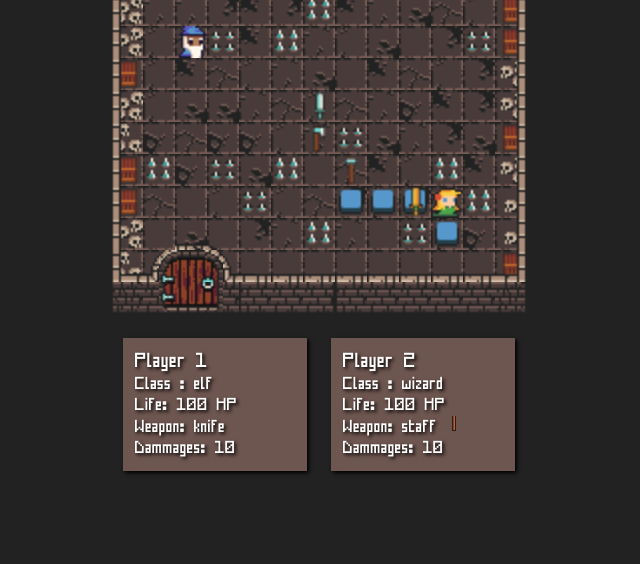
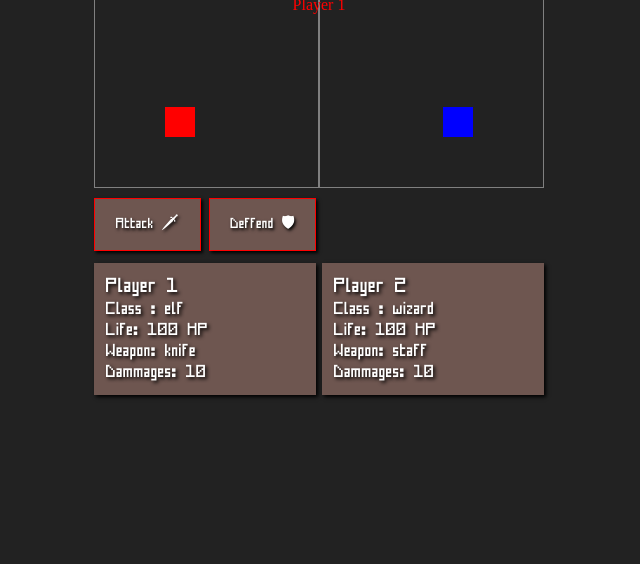
Before and after one commit to kevinbarfleur/P6-openclassrooms, a website built with Vite: page index.html in a window 1280 px wide. Shown: the part 236-800 px from the top of the page, without its empty margins (321-961 px from the left). Built offline with nearby package versions, Linux system fonts and the light colour scheme; files whose address does not match are found by name.

Commit message:
Dev fight phase - tests

```diff
--- a/App/Board.js
+++ b/App/Board.js
@@ -1,10 +1,11 @@
 import { getRandomInt } from './utils/utils.js'
 
 export default class Board {
-    constructor(dimensions, pikesDensity) {
+    constructor(dimensions, pikesDensity, gamePhase) {
         this.dimensions = dimensions
         this.pikesDensity = parseInt(pikesDensity.slice(0, -1))
         this.currentLevel = this.generateLevel()
+        this.gamePhase = gamePhase
         this.doorPosition = undefined
         this.banners = []
         this.access = {
--- /dev/null
+++ b/App/fightActions.js
@@ -0,0 +1,13 @@
+export const initSelectors = (acitonsContainer, attack, defend, globals) => {
+    attack.addEventListener('click', () => {
+        if (globals.currentPlayer === 1) {
+            acitonsContainer.classList = 'action right'
+            globals.currentPlayer = 2
+        } else if (globals.currentPlayer === 2) {
+            acitonsContainer.classList = 'action left'
+            globals.currentPlayer = 1
+        }
+
+        console.log('player', globals.currentPlayer)
+    })
+}
--- a/App/main.js
+++ b/App/main.js
@@ -7,6 +7,7 @@ import Weapon from './Weapon'
 import Board from './Board'
 import { loadImage } from './utils/loaders'
 import { getSpritesKeys, getMoveSteps } from './utils/utils'
+import { initSelectors } from './fightActions'
 import {
     tiles,
     charactersSprites,
@@ -20,13 +21,17 @@ import heartImage from './assets/heart.png'
 const boardCanvas = document.getElementById('board')
 const context = boardCanvas.getContext('2d')
 
-const fightCanvas = document.getElementById('fight')
-const contextFight = fightCanvas.getContext('2d')
+const fightContainer = document.getElementById('fight')
+const instructionContainer = document.querySelector('.instruction')
+const actionContainer = document.querySelector('.action')
+const attackButton = document.querySelector('.attack')
+const defendButton = document.querySelector('.defend')
 
 const fps = 200
 const playerMoveSpeed = 1.4
 const unit = 32
 let mousePos = { x: 0, y: 0 }
+
 let gamePhase = 'board'
 
 let playersInstances = []
@@ -34,9 +39,10 @@ let weaponsInstances = []
 let currentPlayer = 1
 const pikesDensity = '10%'
 const size = 12
-const board = new Board({ x: size, y: size }, pikesDensity)
+const board = new Board({ x: size, y: size }, pikesDensity, gamePhase)
 const currentLevel = board.getCurrentLevel()
 const boardDimensions = board.getDimensions()
+
 let fpsInterval, now, then, elapsed, startTime
 resizeCanvas(boardDimensions)
 
@@ -169,7 +175,9 @@ function handlePlayerMove(char, ite, sprites) {
                 }
             }
 
+            // AUTO FIGHT
             handleGamePhase(isFighting(), currentPlayer, fps)
+            // handleGamePhase(true, currentPlayer, fps)
             printInfo(sprites)
         }, i * fps * 2)
     }
@@ -200,7 +208,7 @@ function printInfo(sprites) {
             <div class="life">
                 <p class="life-label">Life:  ${life} HP </p>
             </div>
-            <p>Weapon: ${weapon} <span class="weapon-player-${player}"></span> </p>
+            <p>Weapon: ${weapon} </p>
             <p>Dammages:  ${dmg}</p>
         </div>
     `
@@ -213,16 +221,17 @@ function printInfo(sprites) {
             player.weapon,
             player.dmg
         )
+    }
 
-        if (player.weapon !== 'fist' && player.weapon !== 'head') {
-            const weaponContainer = document.querySelector(
-                `.weapon-player-${player.player}`
-            )
+    if (gamePhase === 'fight') {
+        const currentClass = currentPlayer === 1 ? 'red' : 'blue'
+        const instructionTemplate = () => `
+            <div class="${currentClass}">
+                Player <span>${currentPlayer}</span>
+            </div>
+        `
 
-            weaponContainer.innerHTML = ''
-            const canvas = cloneCanvas(getSpriteElement(player.weapon, sprites))
-            weaponContainer.appendChild(canvas)
-        }
+        instructionContainer.innerHTML = instructionTemplate(currentClass)
     }
 }
 
@@ -235,9 +244,9 @@ function handleGamePhase(isFighting, fps) {
                 boardCanvas.classList.remove('active')
             }, 600)
             setTimeout(() => {
-                fightCanvas.classList.add('active')
+                fightContainer.classList.add('active')
                 setTimeout(() => {
-                    fightCanvas.classList.add('fade-in')
+                    fightContainer.classList.add('fade-in')
                 }, 100)
             }, 600)
         }, fps)
@@ -295,7 +304,9 @@ function render(characters, weapons, context, sprites) {
     if (elapsed > fpsInterval) {
         then = now - (elapsed % fpsInterval)
 
+        board.gamePhase = gamePhase
         board.draw(currentLevel, sprites, context)
+
         for (let char of characters) {
             char.draw(context, sprites)
         }
@@ -303,6 +314,9 @@ function render(characters, weapons, context, sprites) {
             if (!weapon.isHeld) weapon.draw(context, sprites)
         }
     }
+
+    console.log(currentPlayer)
+    printInfo(sprites)
 }
 
 loadImage(tileset).then((image) => {
@@ -396,6 +410,8 @@ loadImage(tileset).then((image) => {
         }
     })
 
-    printInfo(sprites)
+    // AUTO FIGHT
     initRendering(8, playersInstances, weaponsInstances, context, sprites)
+    handleGamePhase(true, currentPlayer, fps)
+    initSelectors(actionContainer, attackButton, defendButton, getGlobal())
 })
--- a/App/styles/style.scss
+++ b/App/styles/style.scss
@@ -48,6 +48,7 @@ $shadow-color: #4d88b7;
     }
 
     #fight {
+        position: relative;
         display: none;
         opacity: 0;
         transition: 0.6s;
@@ -59,7 +60,103 @@ $shadow-color: #4d88b7;
 
         &.active {
             display: flex;
-            border: 1px solid red;
+            flex-direction: column;
+        }
+
+        .instruction {
+            position: absolute;
+            top: 10px;
+            left: 50%;
+            transform: translate(-50%);
+
+            .red {
+                color: red;
+            }
+
+            .blue {
+                color: blue;
+            }
+        }
+
+        .fight-area {
+            display: flex;
+            flex-direction: row;
+            width: 450px;
+            height: 200px;
+
+            .right {
+                display: flex;
+                flex-direction: column;
+                justify-content: flex-start;
+                align-items: flex-end;
+                width: 50%;
+                height: 100%;
+                border: 1px solid grey;
+
+                .player-container {
+                    margin-top: 120px;
+                    margin-right: 70px;
+                    width: 30px;
+                    height: 30px;
+                    background-color: blue;
+                }
+            }
+
+            .left {
+                display: flex;
+                flex-direction: column;
+                justify-content: flex-start;
+                align-items: flex-start;
+                width: 50%;
+                height: 100%;
+                border: 1px solid grey;
+
+                .player-container {
+                    margin-top: 120px;
+                    margin-left: 70px;
+                    width: 30px;
+                    height: 30px;
+                    background-color: red;
+                }
+            }
+        }
+
+        .action {
+            display: flex;
+            margin-top: 12px;
+            width: 222px;
+            display: flex;
+            justify-content: space-between;
+
+            &.left {
+                transform: translateX(0);
+                transition: 0.5s;
+
+                button {
+                    border: 1px solid red;
+                }
+            }
+            &.right {
+                transform: translateX(100%);
+                margin-left: 6px;
+                transition: 0.5s;
+
+                button {
+                    border: 1px solid blue;
+                }
+            }
+
+            button {
+                width: 48%;
+                font-family: 'Blocky';
+                font-size: 1em;
+                color: white;
+                padding: 12px;
+                text-shadow: black 0.1em 0.1em 0.2em;
+                background-color: #6e5650;
+                border: black;
+                box-shadow: black 0.1em 0.1em 0.2em;
+            }
         }
     }
 
@@ -71,7 +168,7 @@ $shadow-color: #4d88b7;
 
     .panel-info {
         width: 100%;
-        max-width: 416px;
+        max-width: 450px;
         margin-top: 12px;
 
         display: flex;
@@ -84,11 +181,10 @@ $shadow-color: #4d88b7;
             color: white;
             padding: 12px;
             border: 2px solid green;
-            width: 48%;
+            width: 44%;
             text-shadow: black 0.1em 0.1em 0.2em;
             background-color: #6e5650;
             border: black;
-            margin: 12px;
             box-shadow: black 0.1em 0.1em 0.2em;
 
             .life {
--- a/index.html
+++ b/index.html
@@ -15,7 +15,24 @@
         <div id="app">
             <div class="title">16Bit Heroes</div>
             <canvas id="board" class="active"></canvas>
-            <canvas id="fight"></canvas>
+            <div id="fight">
+                <div class="instruction"></div>
+                <div class="fight-area">
+                    <div class="left">
+                        <div class="life-container"></div>
+                        <div class="player-container"></div>
+                    </div>
+                    <div class="right">
+                        <div class="life-container"></div>
+                        <div class="player-container"></div>
+                    </div>
+                </div>
+
+                <div class="action left">
+                    <button class="attack">Attack 🗡</button>
+                    <button class="defend">Deffend 🛡</button>
+                </div>
+            </div>
             <div class="panel-info"></div>
         </div>
         <script type="module" src="/App/main.js"></script>
```
